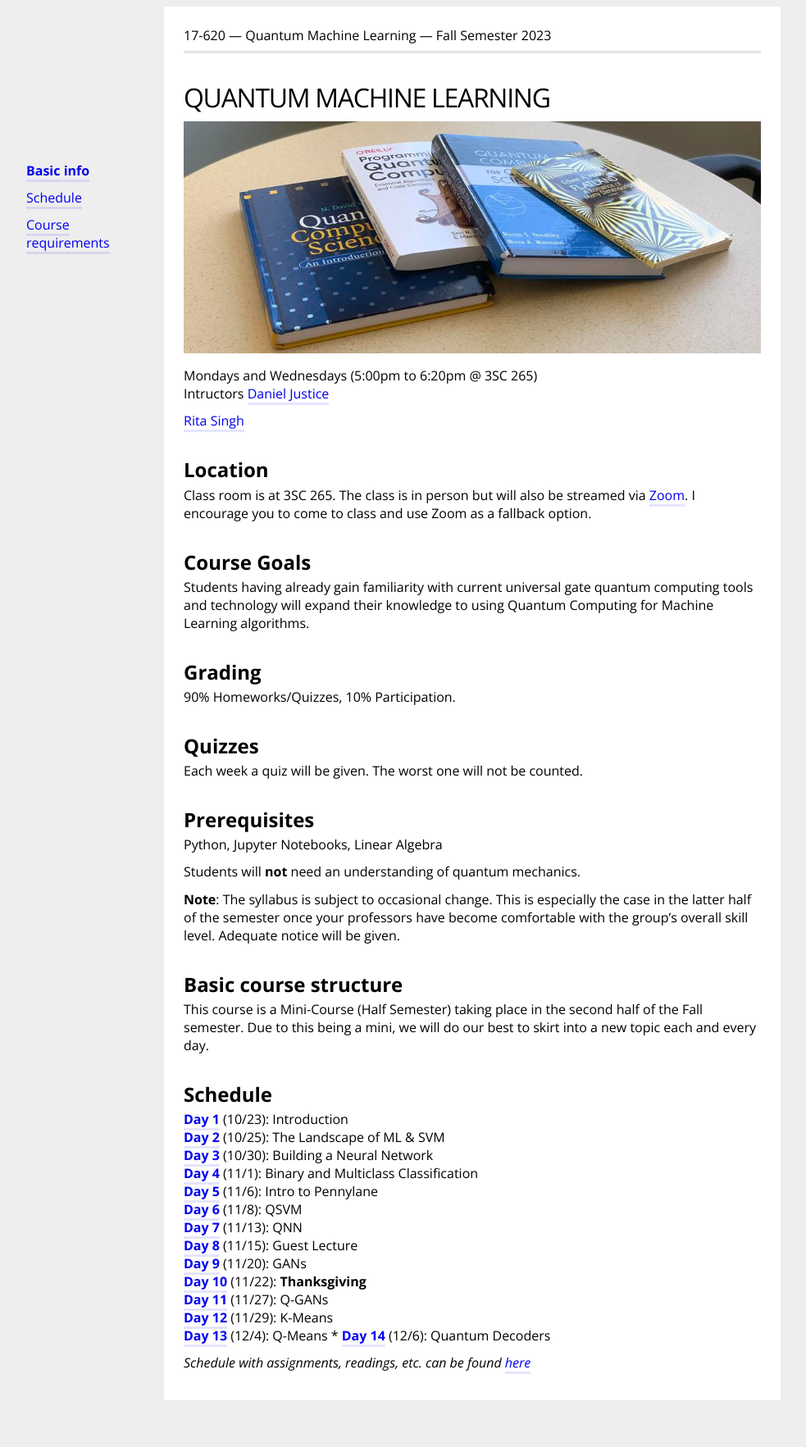
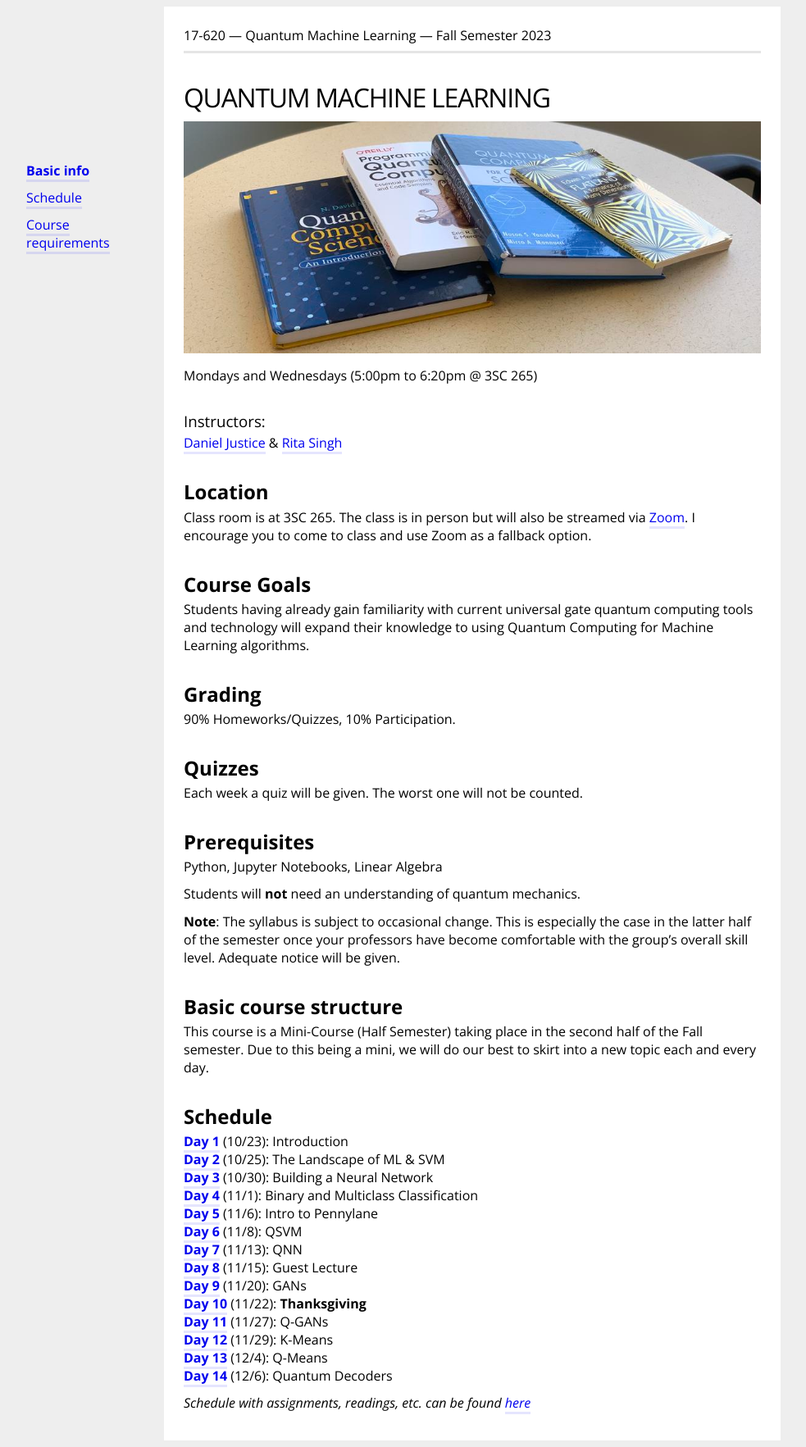
Before and after one commit to thequantumturtle/2023-Fall-QuantumML, a Jekyll site: the page built from index.md, in a window 1280 px wide. Shown: the whole page at 82% size, without its empty margins (64-1047 px from the left). Built offline with Jekyll 4.4.1, drawn with Linux system fonts in a browser that asks for light colours; before the commit the page ends 1716 px from its top, so only the background shows below that.

```diff
--- a/index.md
+++ b/index.md
@@ -9,13 +9,12 @@ menuPosition: 1
 <img src="{{ site.baseurl }}/style/books_header.jpg" width="100%">
 
 Mondays and Wednesdays (5:00pm to 6:20pm @ 3SC 265)
-Intructors
-[Daniel Justice](https://thequantumturtle.github.io/)
-
-[Rita Singh](http://mlsp.cs.cmu.edu/people/rsingh/index.html)
+### Instructors:
+[Daniel Justice](https://thequantumturtle.github.io/) & [Rita Singh](http://mlsp.cs.cmu.edu/people/rsingh/index.html)
 
 ## Location
-Class room is at 3SC 265. The class is in person but will also be streamed via [Zoom](https://cmu.zoom.us/j/98486345862?pwd=ZUp3V3FyRlB4TklYL2FxKzJ2eXFnZz09). I encourage you to come to class and use Zoom as a fallback option.
+Class room is at 3SC 265. The class is in person but will also be streamed via [Zoom](https://cmu.zoom.us/j/96065480859?pwd=Y0pteXZ2and2WHNkRHljSFBieUpFQT09). I encourage you to come to class and use Zoom as a fallback option.
+
 
 ## Course Goals
 Students having already gain familiarity with current universal gate quantum computing tools and technology will expand their knowledge to using Quantum Computing for Machine Learning algorithms.
@@ -54,7 +53,7 @@ This course is a Mini-Course (Half Semester) taking place in the second half of
 [**Day 10**](syllabus/10-Thanksgiving.html) (11/22): **Thanksgiving**
 [**Day 11**](syllabus/11-QGANs.html) (11/27): Q-GANs
 [**Day 12**](syllabus/12-K-Means.html) (11/29): K-Means
-[**Day 13**](syllabus/13-Q-Means.html) (12/4): Q-Means  *
+[**Day 13**](syllabus/13-Q-Means.html) (12/4): Q-Means
 [**Day 14**](syllabus/14-Decoder.html) (12/6): Quantum Decoders
 
 
```
Also changed, not shown: 1 other file.
